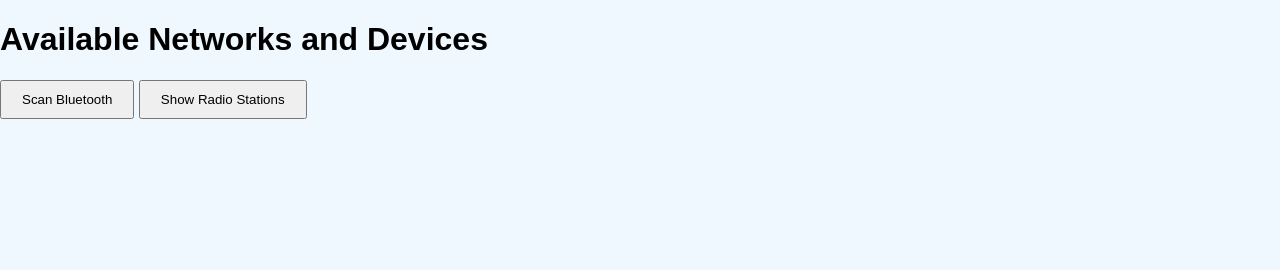
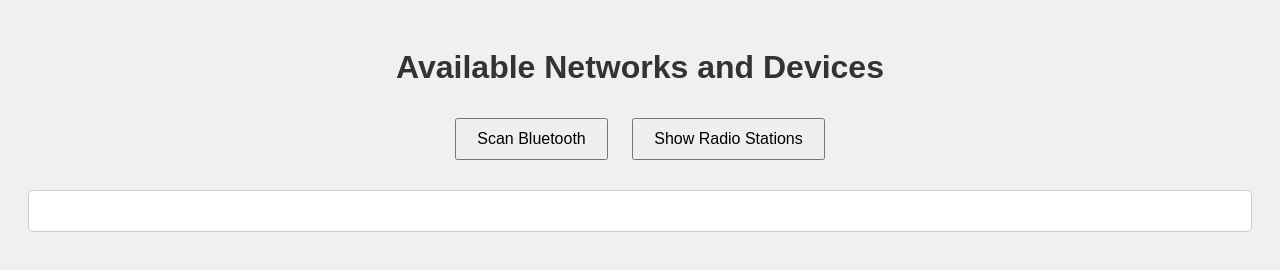
Before and after one commit to Qbaa134/E-Network-Scanner, a plain HTML site: page index.html in a window 1280 px wide. Drawn offline with Linux system fonts and the light colour scheme.

Commit message:
Update style.css

```diff
--- a/style.css
+++ b/style.css
@@ -1,29 +1,22 @@
 body {
-    font-family: 'Arial', sans-serif;
-    background-color: #f0f8ff;
-    margin: 0;
-    padding: 0;
-}
-
-header {
-    background-color: #333;
-    color: white;
+    font-family: Arial, sans-serif;
+    background-color: #f0f0f0;
+    color: #333;
+    text-align: center;
     padding: 20px;
-    text-align: center;
-}
-
-input {
-    width: 50%;
-    padding: 10px;
-    margin-top: 10px;
 }
 
 button {
     padding: 10px 20px;
+    margin: 10px;
+    font-size: 16px;
 }
 
-.results {
-    margin: 20px;
-    padding: 10px;
-    text-align: center;
+#output {
+    margin-top: 20px;
+    text-align: left;
+    background-color: #fff;
+    padding: 20px;
+    border: 1px solid #ccc;
+    border-radius: 5px;
 }
```
